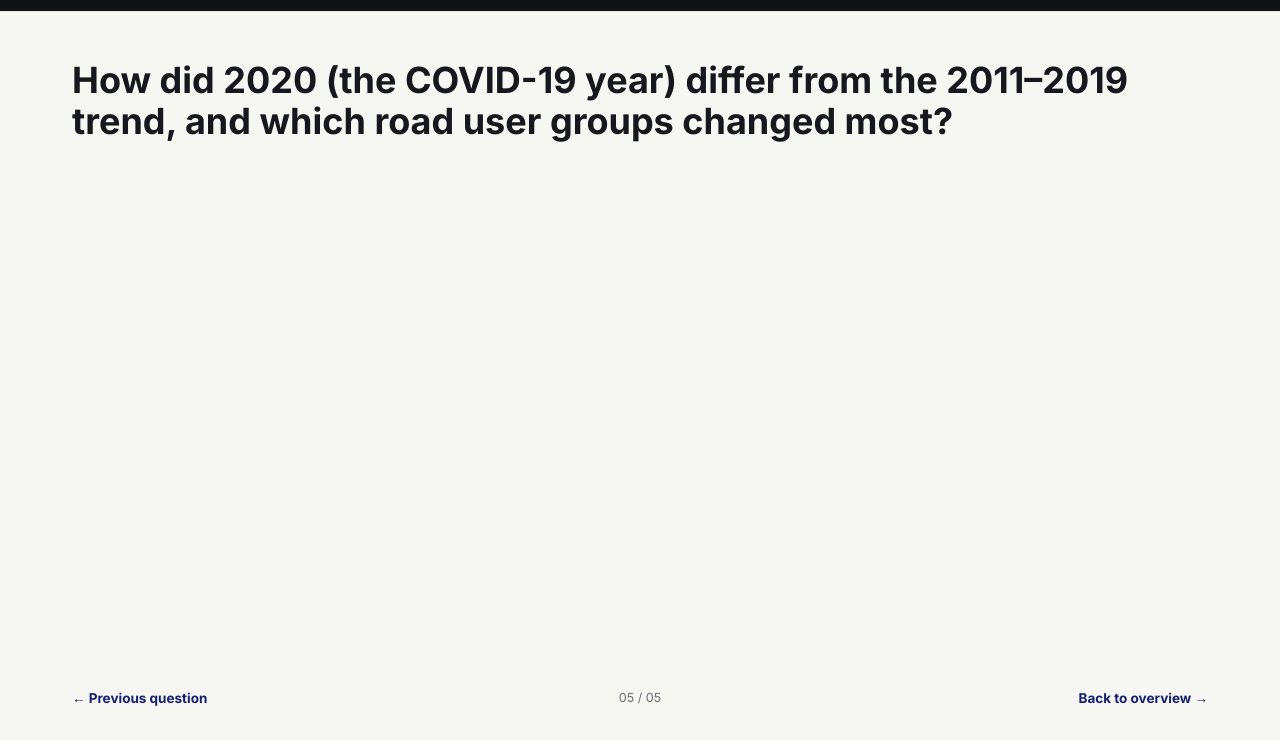
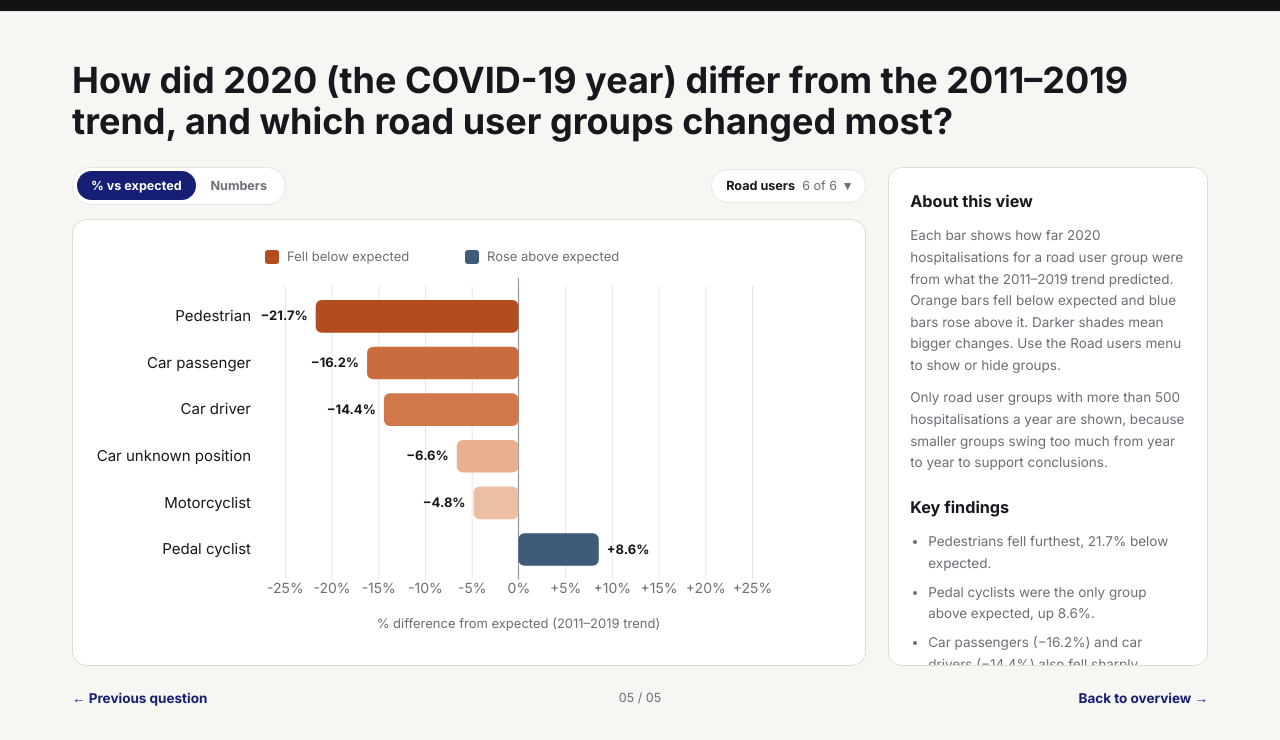
Before and after one commit to RayhanP25/Data-Visualization-Project, a plain HTML site: page q5.html in a window 1280 px wide. Shown: the part 60-800 px from the top of the page. Drawn offline with nearby package versions, Linux system fonts and the light colour scheme.

Commit message:
initial question 5 graph design

```diff
--- /dev/null
+++ b/js/q5.js
@@ -0,0 +1,200 @@
+const FELL = d3.interpolateRgbBasis(['#F6E7DC', '#E08A5A', '#B34D1E']);
+const ROSE = d3.interpolateRgbBasis(['#E4ECF4', '#7F9CB8', '#3E5C78']);
+const MUTED = '#6B6F76';
+const INK = '#16181D';
+const GRID = '#E6E6E1';
+
+const chartEl = document.getElementById('chart');
+const chartCard = chartEl.parentElement;
+const tooltip = document.getElementById('tooltip');
+const modeButtons = document.querySelectorAll('[data-mode]');
+const roadToggle = document.getElementById('road-toggle');
+const roadMenu = document.getElementById('road-menu');
+const roadCount = document.getElementById('road-count');
+const roadCheckboxes = document.querySelectorAll('[data-road]');
+const aboutTexts = document.querySelectorAll('[data-about]');
+const selectedRoads = new Set();
+let rows = [];
+let mode = 'pct';
+
+function valueFor(d) {
+  return mode === 'pct' ? d.percentage_vs_trend : d.actual - d.predicted;
+}
+
+function visibleRows() {
+  return rows
+    .filter((d) => selectedRoads.has(d.road_user))
+    .sort((a, b) => valueFor(a) - valueFor(b));
+}
+
+function signed(v) {
+  return v < 0 ? '−' : '+';
+}
+
+function formatValue(v) {
+  return mode === 'pct'
+    ? `${signed(v)}${Math.abs(v).toFixed(1)}%`
+    : `${signed(v)}${d3.format(',')(Math.round(Math.abs(v)))}`;
+}
+
+function showTooltip(event, d) {
+  const fmt = d3.format(',');
+  tooltip.innerHTML = `<p class="font-bold">${d.road_user}</p>`
+    + `<p>${fmt(d.actual)} hospitalisations, ${fmt(Math.round(d.predicted))} expected</p>`
+    + `<p class="text-nav">${signed(d.percentage_vs_trend)}${Math.abs(d.percentage_vs_trend).toFixed(1)}% vs expected</p>`;
+  tooltip.classList.remove('hidden');
+  moveTooltip(event);
+}
+
+function moveTooltip(event) {
+  const box = chartCard.getBoundingClientRect();
+  tooltip.style.left = `${event.clientX - box.left + 16}px`;
+  tooltip.style.top = `${event.clientY - box.top + 16}px`;
+}
+
+function hideTooltip() {
+  tooltip.classList.add('hidden');
+}
+
+function styleAxis(g) {
+  g.selectAll('text').attr('fill', MUTED).attr('font-size', 14).attr('font-family', 'Inter');
+  g.selectAll('.domain, line').attr('stroke', GRID);
+}
+
+function drawBars(svg, width, height) {
+  const margin = { top: 44, right: 72, bottom: 64, left: 170 };
+  const visible = visibleRows();
+  const maxAbs = d3.max(visible, (d) => Math.abs(valueFor(d))) || 1;
+  const maxFell = Math.max(d3.max(visible, (d) => -valueFor(d)) || 0, 1e-9);
+  const maxRose = Math.max(d3.max(visible, (d) => valueFor(d)) || 0, 1e-9);
+  const fellScale = d3.scaleSequential(FELL).domain([0, maxFell]);
+  const roseScale = d3.scaleSequential(ROSE).domain([0, maxRose]);
+  const colorFor = (v) => (v < 0 ? fellScale(-v) : roseScale(v));
+
+  const x = d3.scaleLinear().domain([-maxAbs * 1.25, maxAbs * 1.25]).range([margin.left, width - margin.right]);
+  const y = d3.scaleBand().domain(visible.map((d) => d.road_user)).range([margin.top, height - margin.bottom]).padding(0.3);
+  const tickFormat = (d) => (mode === 'pct' ? `${d > 0 ? '+' : ''}${d}%` : `${d > 0 ? '+' : ''}${d3.format(',')(d)}`);
+  const step = mode === 'pct' ? 5 : 500;
+  const limit = Math.floor((maxAbs * 1.25) / step) * step;
+  const tickValues = d3.range(-limit, limit + 1, step);
+
+  svg.append('g')
+    .attr('transform', `translate(0,${height - margin.bottom})`)
+    .call(d3.axisBottom(x).tickValues(tickValues).tickSize(-(height - margin.top - margin.bottom)).tickFormat(''))
+    .call((g) => g.select('.domain').remove())
+    .call((g) => g.selectAll('line').attr('stroke', GRID));
+
+  svg.append('g')
+    .attr('transform', `translate(0,${height - margin.bottom})`)
+    .call(d3.axisBottom(x).tickValues(tickValues).tickSize(0).tickFormat(tickFormat))
+    .call(styleAxis)
+    .call((g) => g.select('.domain').remove());
+
+  svg.append('line')
+    .attr('x1', x(0)).attr('x2', x(0))
+    .attr('y1', margin.top - 8).attr('y2', height - margin.bottom)
+    .attr('stroke', '#8A8F98');
+
+  svg.append('text')
+    .attr('x', (margin.left + width - margin.right) / 2)
+    .attr('y', height - 16)
+    .attr('text-anchor', 'middle')
+    .attr('fill', MUTED)
+    .attr('font-size', 13)
+    .text(mode === 'pct' ? '% difference from expected (2011–2019 trend)' : 'Hospitalisations above (+) or below (−) expected');
+
+  const legend = svg.append('g').attr('transform', `translate(${margin.left},8)`);
+  [['Fell below expected', FELL(1)], ['Rose above expected', ROSE(1)]].forEach(([label, colour], i) => {
+    const offset = i * 200;
+    legend.append('rect').attr('x', offset).attr('y', 0).attr('width', 14).attr('height', 14).attr('rx', 3).attr('fill', colour);
+    legend.append('text').attr('x', offset + 22).attr('y', 7).attr('dy', '0.32em').attr('fill', MUTED).attr('font-size', 13).text(label);
+  });
+
+  const rowG = svg.append('g')
+    .selectAll('g')
+    .data(visible)
+    .join('g')
+    .attr('transform', (d) => `translate(0,${y(d.road_user)})`)
+    .on('mouseenter', showTooltip)
+    .on('mousemove', moveTooltip)
+    .on('mouseleave', hideTooltip);
+
+  rowG.append('text')
+    .attr('x', margin.left - 14)
+    .attr('y', y.bandwidth() / 2)
+    .attr('dy', '0.32em')
+    .attr('text-anchor', 'end')
+    .attr('fill', INK)
+    .attr('font-size', 15)
+    .text((d) => d.road_user);
+
+  rowG.append('rect')
+    .attr('x', (d) => x(Math.min(0, valueFor(d))))
+    .attr('width', (d) => Math.abs(x(valueFor(d)) - x(0)))
+    .attr('y', 0)
+    .attr('height', y.bandwidth())
+    .attr('rx', 6)
+    .attr('fill', (d) => colorFor(valueFor(d)));
+
+  rowG.append('text')
+    .attr('x', (d) => (valueFor(d) < 0 ? x(valueFor(d)) - 8 : x(valueFor(d)) + 8))
+    .attr('y', y.bandwidth() / 2)
+    .attr('dy', '0.32em')
+    .attr('text-anchor', (d) => (valueFor(d) < 0 ? 'end' : 'start'))
+    .attr('fill', INK)
+    .attr('font-size', 13)
+    .attr('font-weight', 700)
+    .text((d) => formatValue(valueFor(d)));
+}
+
+function render() {
+  if (!rows.length) return;
+  const { width, height } = chartEl.getBoundingClientRect();
+  const svg = d3.select(chartEl)
+    .selectAll('svg')
+    .data([null])
+    .join('svg')
+    .attr('width', width)
+    .attr('height', height);
+  svg.selectAll('*').remove();
+  hideTooltip();
+  drawBars(svg, width, height);
+  updateAbout();
+}
+
+function updateAbout() {
+  aboutTexts.forEach((p) => { p.hidden = p.dataset.about !== mode; });
+}
+
+modeButtons.forEach((btn) => btn.addEventListener('click', () => {
+  mode = btn.dataset.mode;
+  modeButtons.forEach((b) => {
+    const active = b === btn;
+    b.classList.toggle('bg-accent', active);
+    b.classList.toggle('text-white', active);
+    b.classList.toggle('text-muted', !active);
+  });
+  render();
+}));
+
+roadToggle.addEventListener('click', () => roadMenu.classList.toggle('hidden'));
+
+document.addEventListener('click', (event) => {
+  if (!roadMenu.contains(event.target) && !roadToggle.contains(event.target)) roadMenu.classList.add('hidden');
+});
+
+roadCheckboxes.forEach((box) => box.addEventListener('change', () => {
+  if (box.checked) selectedRoads.add(box.dataset.road);
+  else selectedRoads.delete(box.dataset.road);
+  roadCount.textContent = `${selectedRoads.size} of ${rows.length}`;
+  render();
+}));
+
+window.addEventListener('resize', render);
+
+d3.csv('data/processed/question5.csv', d3.autoType).then((data) => {
+  rows = data;
+  rows.forEach((d) => selectedRoads.add(d.road_user));
+  roadCount.textContent = `${selectedRoads.size} of ${rows.length}`;
+  render();
+});
--- a/q5.html
+++ b/q5.html
@@ -17,7 +17,53 @@
   <main class="flex min-h-0 flex-1 flex-col">
     <section class="flex min-h-0 flex-1 flex-col px-20 pt-[clamp(1.5rem,6vh,4.75rem)] pb-[clamp(1rem,4vh,3.5rem)]">
       <h1 class="text-[clamp(1.75rem,5vh,2.5rem)] font-bold leading-[1.15] text-ink">How did 2020 (the COVID-19 year) differ from the 2011–2019 trend, and which road user groups changed most?</h1>
-      <nav class="mt-auto grid grid-cols-3 items-center text-[0.9375rem] font-bold text-accent">
+
+      <div class="mt-[clamp(1rem,3vh,2.25rem)] flex min-h-0 flex-1 gap-6">
+        <div class="flex min-h-0 min-w-0 flex-1 flex-col">
+          <div class="flex items-center justify-between">
+            <div class="inline-flex rounded-full border border-header-line bg-white p-1 text-sm font-bold">
+              <button type="button" data-mode="pct" class="rounded-full bg-accent px-4 py-1.5 text-white">% vs expected</button>
+              <button type="button" data-mode="count" class="rounded-full px-4 py-1.5 text-muted">Numbers</button>
+            </div>
+            <div class="relative">
+              <button type="button" id="road-toggle" class="inline-flex items-center gap-2 rounded-full border border-header-line bg-white px-4 py-2 text-sm font-bold text-ink">
+                Road users <span id="road-count" class="font-normal text-muted">6 of 6</span> <span class="text-muted">▾</span>
+              </button>
+              <div id="road-menu" class="absolute right-0 z-10 mt-2 hidden w-64 rounded-2xl border border-card-line bg-white p-2 text-sm text-ink shadow-lg">
+                <label class="flex cursor-pointer items-center gap-3 rounded-lg px-3 py-2 hover:bg-page"><input type="checkbox" data-road="Car driver" checked class="h-4 w-4 accent-accent">Car driver</label>
+                <label class="flex cursor-pointer items-center gap-3 rounded-lg px-3 py-2 hover:bg-page"><input type="checkbox" data-road="Car passenger" checked class="h-4 w-4 accent-accent">Car passenger</label>
+                <label class="flex cursor-pointer items-center gap-3 rounded-lg px-3 py-2 hover:bg-page"><input type="checkbox" data-road="Car unknown position" checked class="h-4 w-4 accent-accent">Car unknown position</label>
+                <label class="flex cursor-pointer items-center gap-3 rounded-lg px-3 py-2 hover:bg-page"><input type="checkbox" data-road="Motorcyclist" checked class="h-4 w-4 accent-accent">Motorcyclist</label>
+                <label class="flex cursor-pointer items-center gap-3 rounded-lg px-3 py-2 hover:bg-page"><input type="checkbox" data-road="Pedal cyclist" checked class="h-4 w-4 accent-accent">Pedal cyclist</label>
+                <label class="flex cursor-pointer items-center gap-3 rounded-lg px-3 py-2 hover:bg-page"><input type="checkbox" data-road="Pedestrian" checked class="h-4 w-4 accent-accent">Pedestrian</label>
+              </div>
+            </div>
+          </div>
+          <div class="relative mt-4 flex min-h-0 flex-1 flex-col rounded-2xl border border-card-line bg-white p-6">
+            <div id="chart" class="min-h-0 min-w-0 flex-1"></div>
+            <div id="tooltip" class="pointer-events-none absolute hidden rounded-lg bg-header px-3 py-2 text-sm text-white shadow-lg"></div>
+          </div>
+        </div>
+
+        <aside class="no-scrollbar w-[22.25rem] shrink-0 overflow-y-auto rounded-2xl border border-card-line bg-white p-6">
+          <h2 class="text-lg font-bold text-ink">About this view</h2>
+          <div class="mt-3 text-[0.9375rem] leading-6 text-muted">
+            <p data-about="pct">Each bar shows how far 2020 hospitalisations for a road user group were from what the 2011–2019 trend predicted. Orange bars fell below expected and blue bars rose above it. Darker shades mean bigger changes. Use the Road users menu to show or hide groups.</p>
+            <p data-about="count" hidden>Each bar shows the number of hospitalisations above (+) or below (−) what the 2011–2019 trend predicted for 2020. Use the Road users menu to show or hide groups.</p>
+            <p class="mt-3">Only road user groups with more than 500 hospitalisations a year are shown, because smaller groups swing too much from year to year to support conclusions.</p>
+          </div>
+
+          <h2 class="mt-6 text-lg font-bold text-ink">Key findings</h2>
+          <ul class="mt-3 flex list-disc flex-col gap-2 pl-5 text-[0.9375rem] leading-6 text-muted">
+            <li>Pedestrians fell furthest, 21.7% below expected.</li>
+            <li>Pedal cyclists were the only group above expected, up 8.6%.</li>
+            <li>Car passengers (−16.2%) and car drivers (−14.4%) also fell sharply.</li>
+            <li>Overall, 36,411 hospitalisations against 39,710 expected, down 8.3%.</li>
+          </ul>
+        </aside>
+      </div>
+
+      <nav class="mt-auto grid grid-cols-3 items-center pt-6 text-[0.9375rem] font-bold text-accent">
         <a href="q4.html" class="justify-self-start hover:underline">← Previous question</a>
         <span class="justify-self-center text-sm font-normal text-muted">05 / 05</span>
         <a href="index.html" class="justify-self-end hover:underline">Back to overview →</a>
@@ -25,5 +71,6 @@
     </section>
   </main>
   <script src="js/header.js"></script>
+  <script src="js/q5.js"></script>
 </body>
 </html>
```
